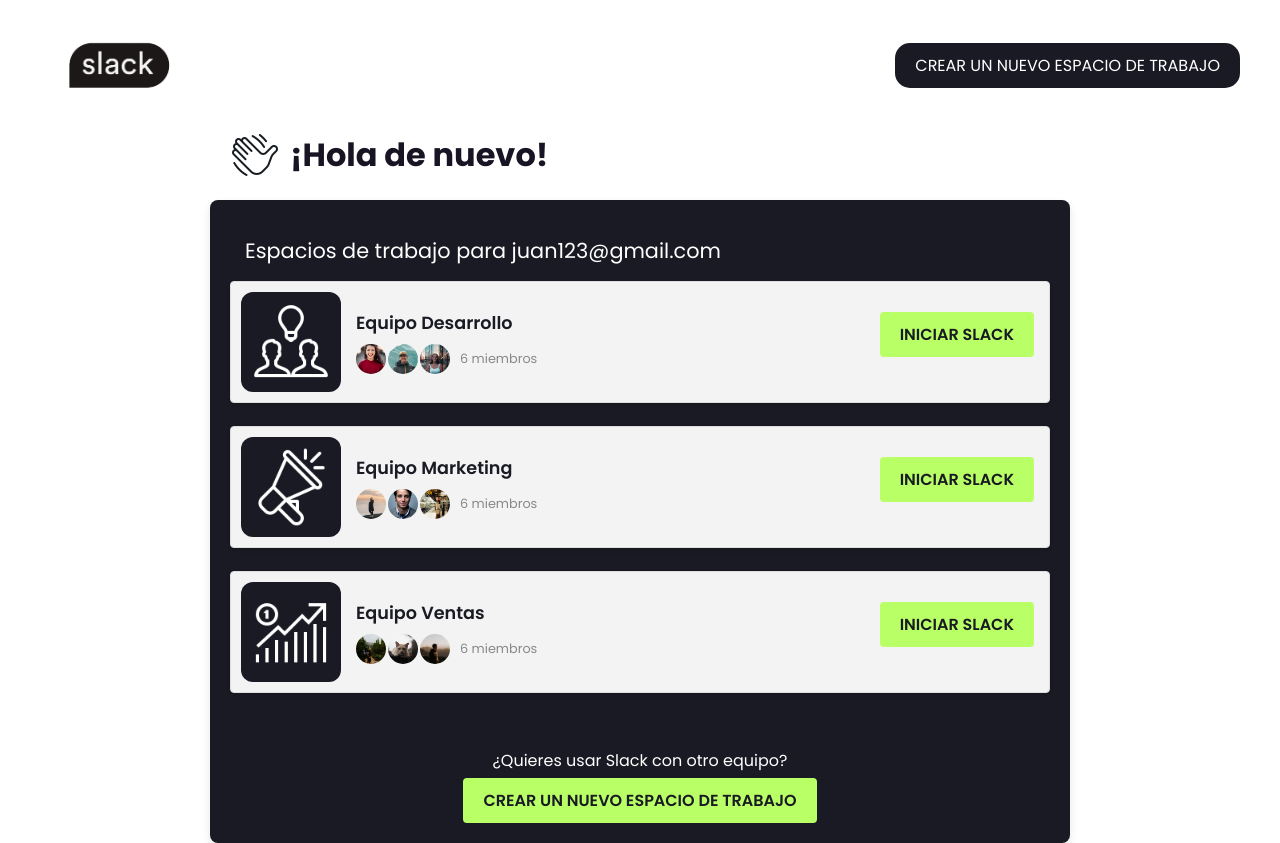
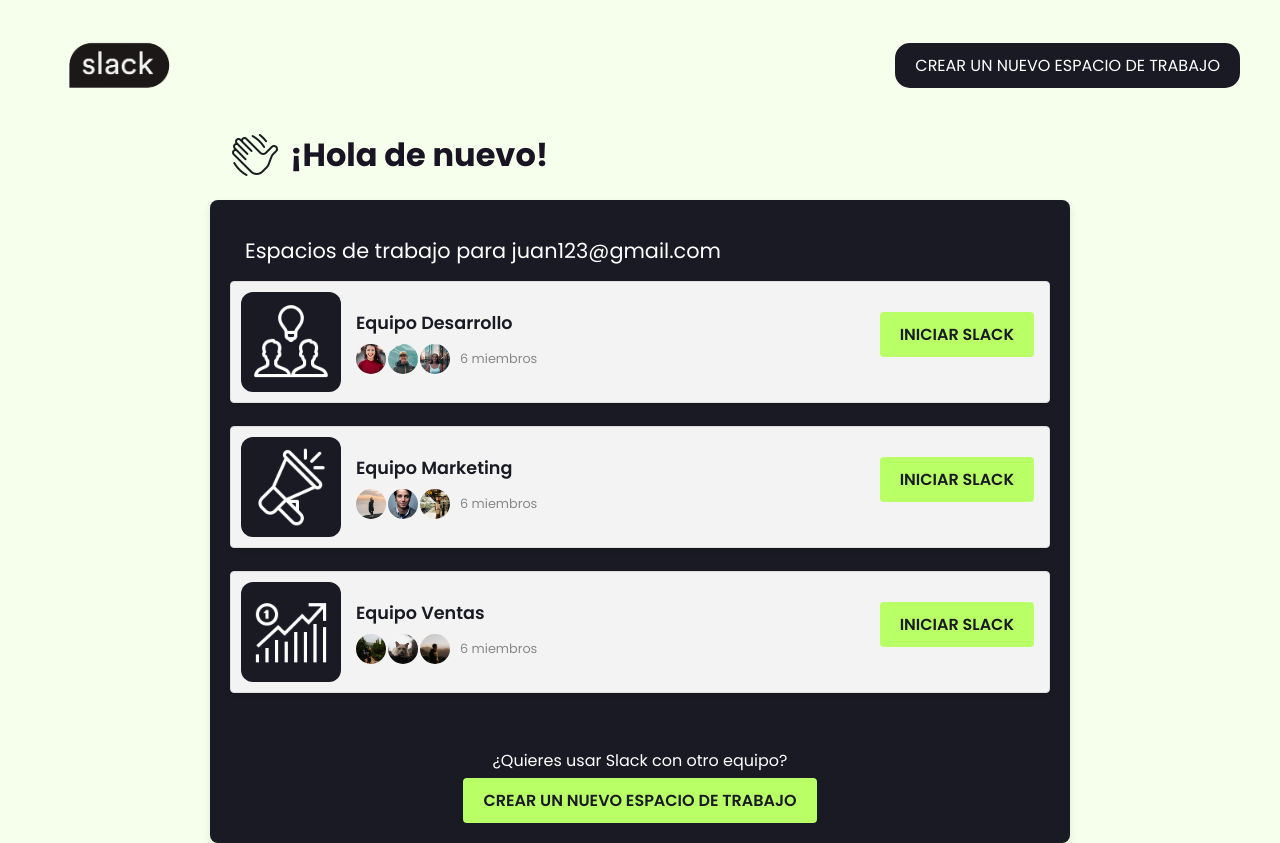
Before and after one commit to Charlybio87/proyecto-final-frontend, a React (Vite) app: page / in a window 1280 px wide. Built offline with nearby package versions, Linux system fonts and the light colour scheme.

Commit message:
background color change

```diff
--- a/src/global.css
+++ b/src/global.css
@@ -8,5 +8,5 @@
 }
 
 body {
-    background-color: #ffffff;
+    background-color: #F6FFEB;
 }
```
